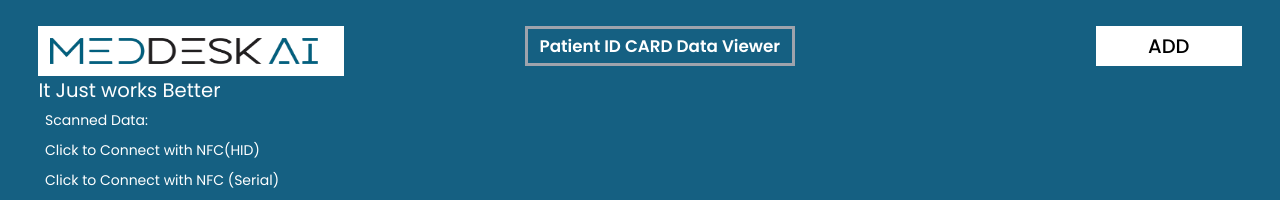
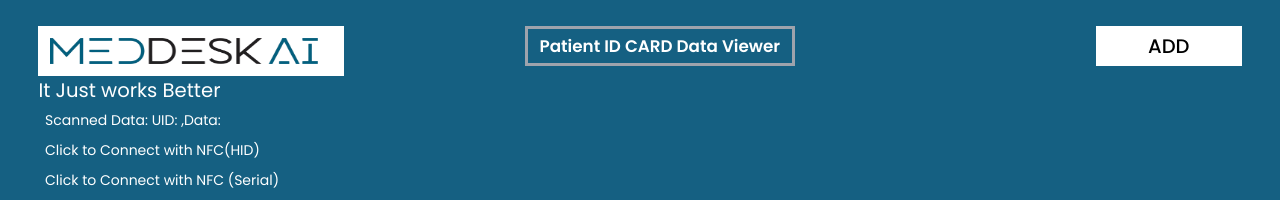
Before and after one commit to soniaer/meddeskainfc, a React (Create React App) app: page /#/ in a window 1280 px wide. Shown: the top 200 px of the page. Built offline with nearby package versions, Linux system fonts and the light colour scheme; no server answers; a web font is replaced by a local one.

Commit message:
Update NFC.js

```diff
--- a/src/screens/NFC.js
+++ b/src/screens/NFC.js
@@ -22,27 +22,6 @@ const [Additional_Data,setAdditional_Data] = useState("")
 const [message, setMessage] = useState('');
 const [nfcData, setNfcData] = useState({ uid: "", data: "" });
 
-  // useEffect(() => {
-  //   const ws = new WebSocket("ws://10.100.102.1:8000/ws");
-
-  //   ws.onopen = () => {
-  //     console.log("Connected to WebSocket server");
-  //   };
-
-  //   ws.onmessage = (event) => {
-  //     const data = JSON.parse(event.data);
-  //     setNfcData(data); // Update UI with new NFC data
-  //   };
-
-  //   ws.onerror = (error) => {
-  //     console.error("WebSocket Error:", error);
-  //   };
-
-  //   return () => {
-  //     ws.close();
-  //   };
-  // }, []);
-
   const socket = io("wss://meddesknode-f0djang2hcfub6dc.eastus2-01.azurewebsites.net"); // Use wss:// for secure WebSocket
 
   useEffect(() => {
@@ -54,13 +33,8 @@ const [nfcData, setNfcData] = useState({ uid: "", data: "" });
     return () => {
       socket.off("nfc_data");
     };
+    // eslint-disable-next-line
   }, []);
-
-  // app.post("/webhook", (req, res) => {
-  //   console.log("NFC Data Received:", req.body.uid);
-  //   io.emit("nfc_data", req.body.uid); // Emit event for real-time updates
-  //   res.sendStatus(200);
-  // });
 
 
 const onReading = useCallback(({ message, serialNumber }) => {
@@ -374,7 +348,7 @@ marginLeft:"25%",backgroundColor:"#fff",cursor:"pointer"}}>
 ADD</div>
 </div><span style={{fontSize:"70%"}}>It Just works Better</span>
 </div>
-<div style={{color:"white",marginLeft:45,marginTop:10}}>Scanned Data: {message}{nfcData?.uid}{nfcData?.data}</div>
+<div style={{color:"white",marginLeft:45,marginTop:10}}>Scanned Data: {message}UID: {nfcData?.uid} ,Data: {nfcData?.data}</div>
 <div onClick={connectToNFCReader} style={{color:"white",marginLeft:45,marginTop:10,cursor:"pointer"}}>Click to Connect with NFC(HID)</div>
 <div onClick={connectSerialNFC} style={{color:"white",marginLeft:45,marginTop:10,cursor:"pointer"}}>Click to Connect with NFC (Serial)</div>
 
```
